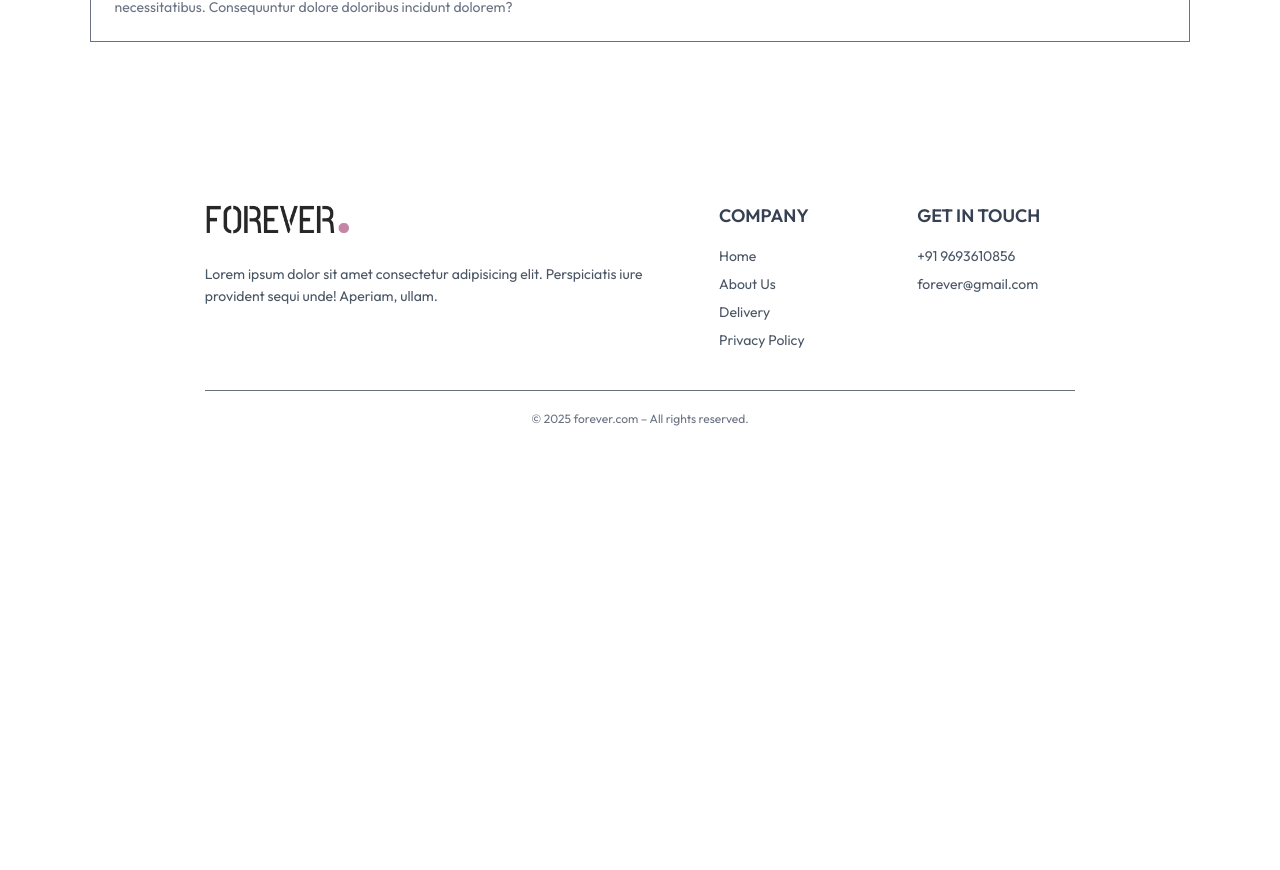
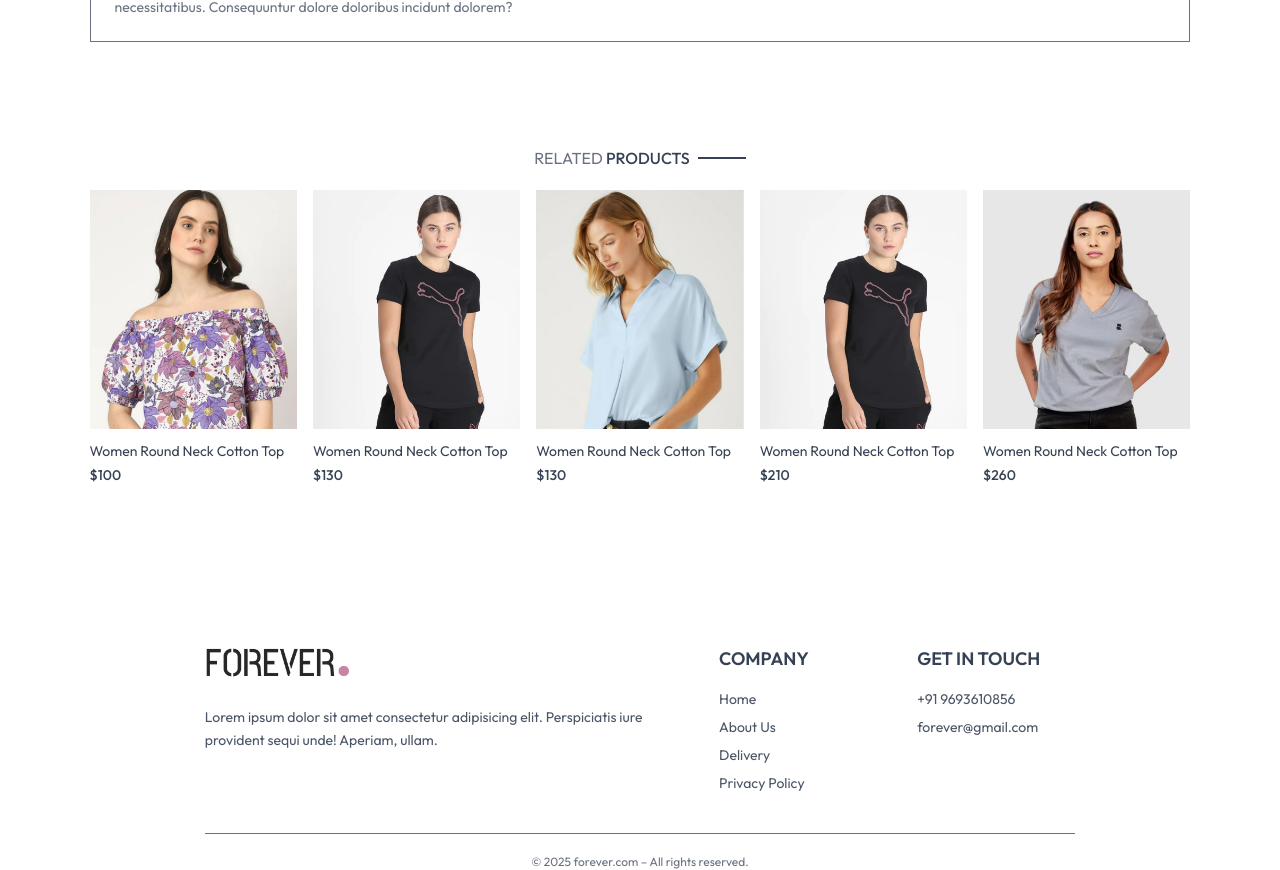
Before and after one commit to sidhantrajput1/forever, a React (Vite) app in the folder frontend/: page /product/aaaaa in a window 1280 px wide. Shown: the part 860-1730 px from the top of the page. Before the commit the page ends 1287 px from the top, so only its background shows below. Built offline with nearby package versions, Linux system fonts and the light colour scheme.

Commit message:
Product.jsx

```diff
--- a/frontend/src/components/RealtedProducts.jsx
+++ b/frontend/src/components/RealtedProducts.jsx
@@ -1,11 +1,38 @@
-import React from 'react';
+import React, { useContext, useEffect, useState } from "react";
+import { ShopContext } from "../context/ShopContext";
+import Title from "./Title";
+import ProductItem from "./ProductItem";
 
-const RealtedProducts = () => {
-    return (
-        <div className=' '>
+const RealtedProducts = ({ category, subCategory }) => {
+  const { products } = useContext(ShopContext);
+  const [related, setRelated] = useState([]);
 
-        </div>
-    );
-}
+  useEffect(() => {
+    if (products.length > 0) {
+      let productCopy = products.slice();
+
+      productCopy = productCopy.filter((item) => category === item.category);
+      productCopy = productCopy.filter(
+        (item) => subCategory === item.subCategory
+      );
+
+      setRelated(productCopy.slice(0, 5));
+    }
+  }, [products]);
+  return (
+    <div className="my-24">
+      <div className="text-center text-3x py-2">
+        <Title text1={"RELATED"} text2={"PRODUCTS"} />
+      </div>
+      <div className="grid grid-cols-2 sm:grid-cols-3 md:grid-cols-4 lg:grid-cols-5 gap-4 gap-y-6">
+        {
+            related.map((item, idx) => (
+                <ProductItem key={idx} id={item._id} name={item.name} price={item.price} image={item.image} />
+            ))
+        }
+      </div>
+    </div>
+  );
+};
 
 export default RealtedProducts;
--- a/frontend/src/context/ShopContext.jsx
+++ b/frontend/src/context/ShopContext.jsx
@@ -1,15 +1,36 @@
-import { createContext, useState } from "react";
+import { createContext, useEffect, useState } from "react";
 import { products } from "../assets/assets";
 
 // Named export for context
 export const ShopContext = createContext();
 
 const ShopContextProvider = ({ children }) => {
-    const currency = '$';
+  const currency = "$";
   const delivery_fee = 10;
 
   const [search, setSearch] = useState();
   const [showSearch, setShowSearch] = useState(false);
+  const [cartItems, setCartItems] = useState({});
+
+  const addToCart = async ({ itemId, size }) => {
+    let cartData = structuredClone(cartItems);
+
+    if (cartData[itemId]) {
+      if (cartData[itemId][size]) {
+        cartData[itemId][size] += 1;
+      } else {
+        cartData[itemId][size] = 1;
+      }
+    } else {
+      cartData[itemId] = {};
+      cartData[itemId][size] = 1;
+    }
+    setCartItems(cartData);
+  };
+
+  useEffect(() => {
+    console.log(cartItems);
+  }, [cartItems]);
 
   const value = {
     products,
@@ -18,14 +39,12 @@
     search,
     setSearch,
     showSearch,
-        setShowSearch
+    setShowSearch,
+    cartItems,
+    addToCart,
   };
 
-    return (
-        <ShopContext.Provider value={value}>
-            {children}
-        </ShopContext.Provider>
-    );
+  return <ShopContext.Provider value={value}>{children}</ShopContext.Provider>;
 };
 
 // Default export for the provider component
--- a/frontend/src/pages/Product.jsx
+++ b/frontend/src/pages/Product.jsx
@@ -3,11 +3,12 @@
 import { useParams } from "react-router-dom";
 import { ShopContext } from "../context/ShopContext";
 import { assets } from "../assets/assets";
+import RealtedProducts from "../components/RealtedProducts";
 
 const Product = () => {
   const { productId } = useParams();
   // console.log(productId);
-  const { products, currency } = useContext(ShopContext);
+  const { products, currency, addToCart } = useContext(ShopContext);
   // console.log(products);
   const [productData, setProductData] = useState();
   const [image, setImage] = useState();
@@ -25,7 +26,7 @@
 
   useEffect(() => {
     fetchProductData();
-  }, [productId]);
+  }, [productId, products]);
 
   return productData ? (
     <div className="border-t-2 pt-10 transition-opacity ease-in duration-500 opacity-100">
@@ -81,7 +82,7 @@
               ))}
             </div>
           </div>
-          <button className="bg-black text-white px-8 py-3 active:bg-gray-700 mt-4">
+          <button onClick={() => addToCart({ itemId: productData._id, size })} className="bg-black text-white px-8 py-3 active:bg-gray-700 mt-4">
             Add to Cart
           </button>
           <hr className="mt-8 sm:w-4/5"/>
@@ -104,7 +105,7 @@
         </div>
       </div>
       {/* ---Display related Product Product */}
-      <div className=""></div>
+      <RealtedProducts category={productData.category} subCategory={productData.subCategory}/>
     </div>
   ) : (
     <div className="opacity-0"></div>
```
Lines whose indentation alone changed are shown as unchanged.
